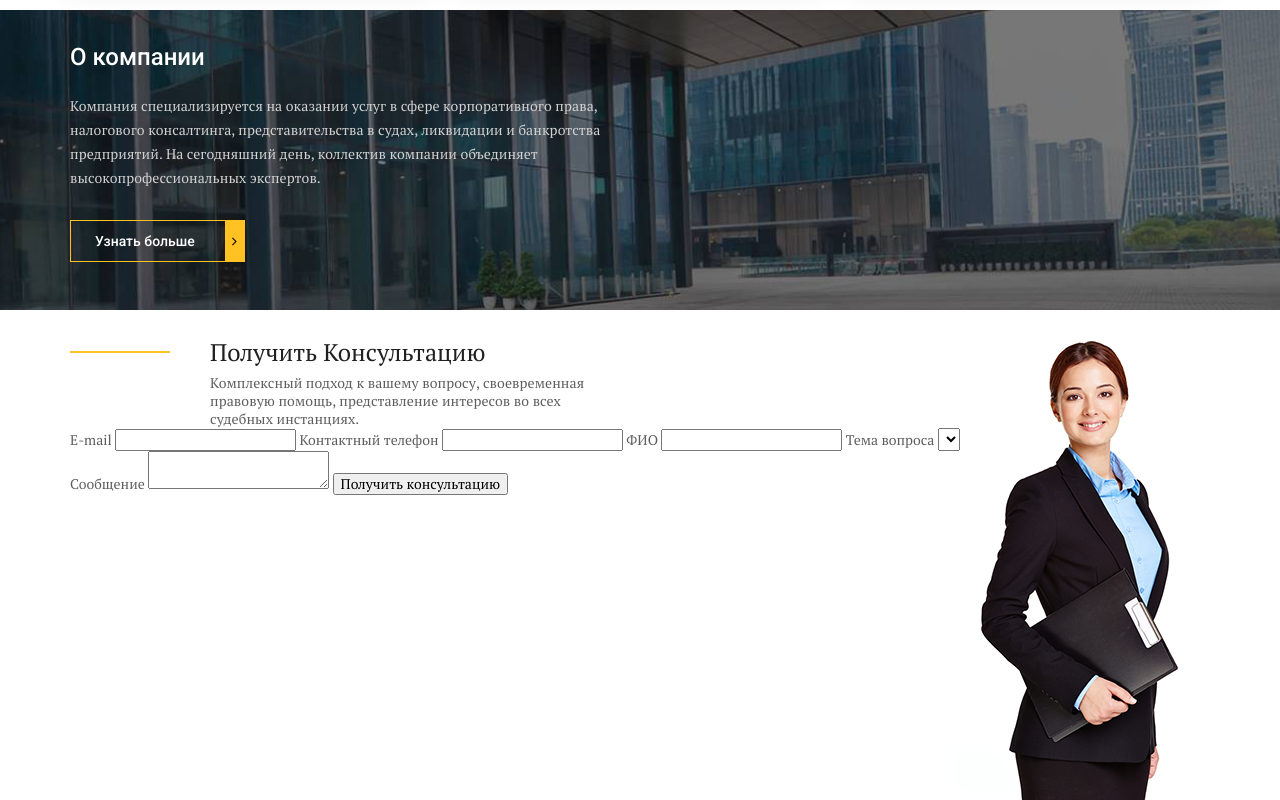
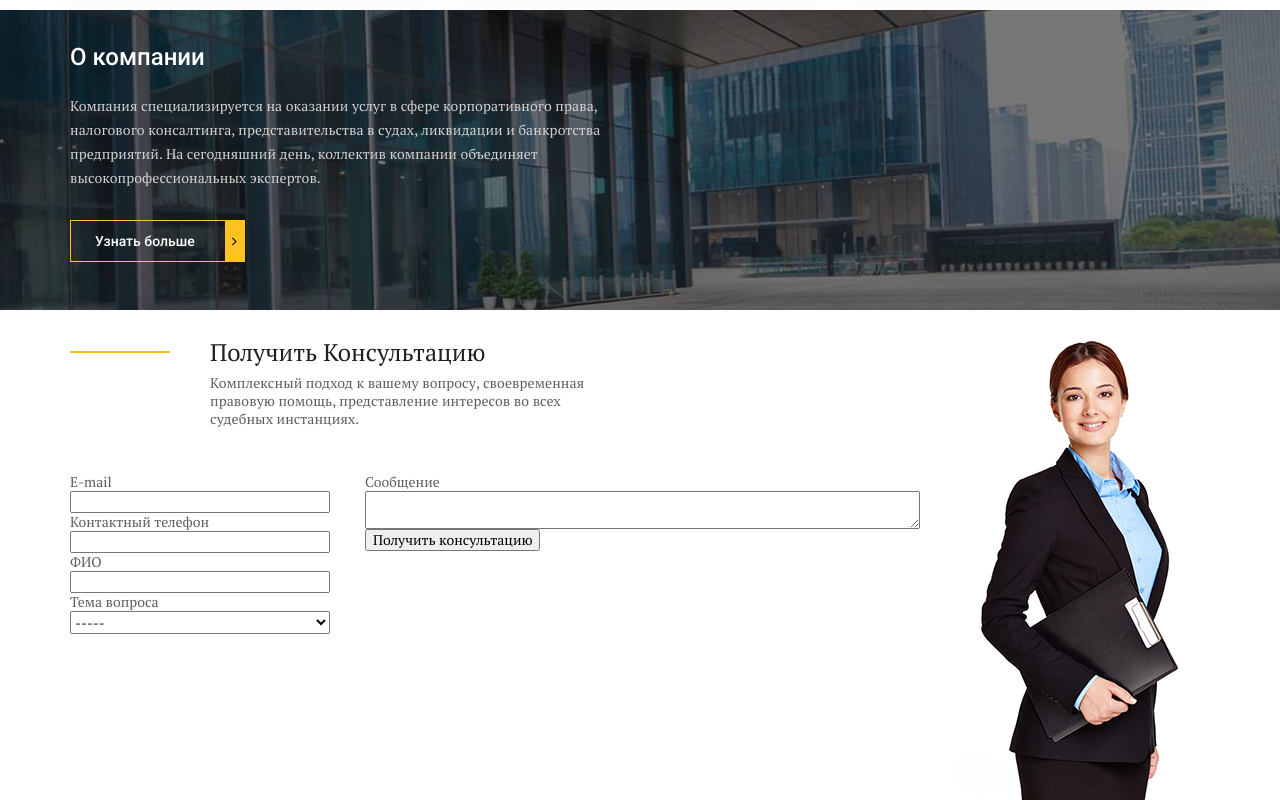
Before and after one commit to NataliaBannikova/lawyer, a plain HTML site: page index.html in a window 1280 px wide. Shown: the part 1233-2033 px from the top of the page. Drawn offline with nearby package versions, Linux system fonts and the light colour scheme; files whose address does not match are found by name.

Commit message:
Add styles for Form inputs

```diff
--- a/css/style.css
+++ b/css/style.css
@@ -387,3 +387,31 @@ header {
     background-repeat: no-repeat;
     background-position: bottom right;
 }
+
+.form__box {
+    max-width: 850px;
+    padding-top: 45px;
+}
+
+.form__box-inner {
+    display: flex;
+    justify-content: space-between;
+}
+
+.form__box-left {
+    max-width: 260px;
+    width: 100%;
+}
+
+.form__box-right {
+    max-width: 555px;
+    width: 100%;
+}
+
+.form__box-inner label,
+.form__box-inner input,
+.form__box-inner textarea,
+.form__box-inner select {
+    display: block;
+    width: 100%;
+}
--- a/index.html
+++ b/index.html
@@ -209,10 +209,10 @@
                                     <label>
                                         Тема вопроса
                                         <select>
-                                            <option></option>
-                                            <option></option>
-                                            <option></option>
-                                            <option></option>
+                                            <option>-----</option>
+                                            <option>--</option>
+                                            <option>---</option>
+                                            <option>-----</option>
                                         </select>
                                     </label>
                                 </div>
```
